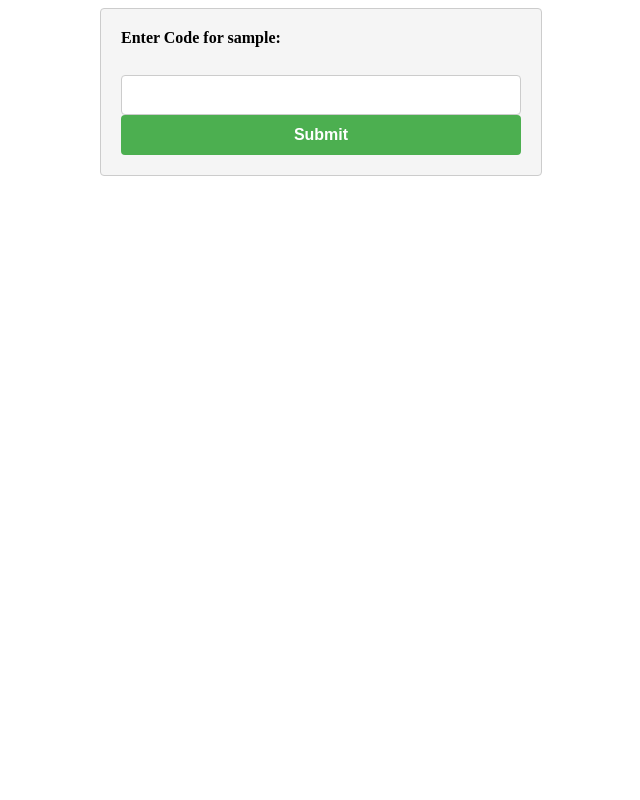
After one commit to ecpp/cs437-group-homework, a Flask app: a page that uses templates/resetcode.html in a window 1280 px wide. The commit adds this page. Shown: the whole page, without its empty margins (319-959 px from the left). Run offline with Flask 2, Linux system fonts and the light colour scheme.

Commit message:
Password recovery mechanism is added.

```diff
--- a/app.py
+++ b/app.py
@@ -4,6 +4,8 @@ from mysql.connector import connect
 import hashlib
 import jwt
 import datetime
+import random
+import string
 
 db_host = '91.191.173.36'
 db_user = 'erencopcu'
@@ -143,11 +145,92 @@ def protected():
         return 'Error: Invalid JWT', 401
     return 'Success', 200
 
+usernameWhoForgotPassword=""
 
 @app.route('/register-user')
 def show_registration_page():
     return flask.render_template('register.html')
 
+@app.route('/forget-password-user')
+def show_general_forget_page():
+    return flask.render_template('generalforget.html')
+
+@app.route('/forget-password-user-not-found')
+def show_username_not_found_forget_password():
+    return flask.render_template('usernamenotfound.html')
+
+@app.route('/created_new_password', methods=['POST'])
+def change_password():
+    password = flask.request.form['password']
+    password = hashlib.sha256(password.encode()).hexdigest()
+
+    connection = connect(host=db_host, user=db_user, password=db_password, database=db_name)
+    cursor = connection.cursor()
+    global usernameWhoForgotPassword
+    if(usernameWhoForgotPassword!=""):
+        cursor.execute(f"UPDATE `users` SET `password` = '{password}' WHERE `users`.`username` = '{usernameWhoForgotPassword}'")
+        connection.commit()
+
+    cursor.close()
+    connection.close()
+
+    return flask.redirect('/login-user')
+
+@app.route('/reset_password')
+def reset_password():
+    global usernameWhoForgotPassword
+    if(usernameWhoForgotPassword==""):
+        return flask.redirect('/login-user')
+    return flask.render_template('passwordreset.html', username=usernameWhoForgotPassword)
+
+@app.route('/forget_password_enter_reset_code/<usernameArgument>')
+def enter_reset_code(usernameArgument):
+    return flask.render_template('resetcode.html', username=usernameArgument)
+
+@app.route('/reset_code_check/<username>', methods=['POST'])
+def reset_code_check(username):
+    code = flask.request.form['code']
+
+    connection = connect(host=db_host, user=db_user, password=db_password, database=db_name)
+    cursor = connection.cursor()
+
+    cursor.execute(f"SELECT * FROM users WHERE username = '{username}' and resetcode = {int(code)}")
+    correct = cursor.fetchone()
+
+    cursor.close()
+    connection.close()
+
+    if correct:
+        #print("Correct code!")
+        global usernameWhoForgotPassword
+        usernameWhoForgotPassword=str(username)
+        return flask.redirect('/reset_password')
+    else:
+        return flask.redirect(flask.url_for('enter_reset_code', usernameArgument = username))
+
+@app.route('/general_forget_username', methods=['POST'])
+def check_username_in_forget_password():
+    username = flask.request.form['username']
+    userExists=False
+    connection = connect(host=db_host, user=db_user, password=db_password, database=db_name)
+    cursor = connection.cursor()
+
+    cursor.execute("SELECT * FROM users WHERE username = %s", (username,))
+    user = cursor.fetchone()
+    if user:
+        userExists=True
+    if(userExists):
+        #UPDATE `users` SET `resetcode` = '1907' WHERE `users`.`id` = 4;
+        number = random.randint(1000,9999)
+        print(f'Random number: {number}')
+        cursor.execute(f"UPDATE `users` SET `resetcode` = '{number}' WHERE `users`.`username` = '{str(username)}'")
+        connection.commit()
+        cursor.close()
+        connection.close()
+        return flask.redirect(flask.url_for('enter_reset_code', usernameArgument = username))
+        #return flask.redirect('/forget-password-enter-reset-code', usernameArgument=str(username))
+    else:
+        return flask.redirect('/forget-password-user-not-found')
 
 @app.route('/login-user')
 def show_login_page():
--- a/templates/login.html
+++ b/templates/login.html
@@ -56,6 +56,8 @@
       <input type="submit" value="Submit">
         <div>Don't have an account? <a href="/register-user">Register</a>
     </div>
+    <div>Forget password? <a href="/forget-password-user">Recover password</a>
+    </div>
       <div id="error" class="error"></div>
     </form>
     <script>
--- /dev/null
+++ b/templates/resetcode.html
@@ -0,0 +1,50 @@
+<html>
+    <head>
+      <title>Enter Code</title>
+
+<style>
+    /* Style the form elements */
+    form {
+      width: 400px;
+      margin: 0 auto;
+      background-color: #f5f5f5;
+      padding: 20px;
+      border: 1px solid #ccc;
+      border-radius: 4px;
+    }
+    label {
+      display: block;
+      font-size: 16px;
+      font-weight: bold;
+      margin-bottom: 10px;
+    }
+    input[type="text"] {
+      width: 100%;
+      height: 40px;
+      padding: 10px;
+      border: 1px solid #ccc;
+      border-radius: 4px;
+    }
+    button[type="submit"] {
+      width: 100%;
+      height: 40px;
+      background-color: #4caf50;
+      color: white;
+      font-size: 16px;
+      font-weight: bold;
+      border: none;
+      border-radius: 4px;
+      cursor: pointer;
+    }
+  </style>
+</head>
+<body>
+
+    <form id="reset-code" method="post" action="/reset_code_check/{{username}}">
+        <label for="code">Enter Code for {{ username }}:</label><br>
+        <input type="text" id="code" name="code" pattern="[0-9]{4}" title="Please enter a 4-digit code"><br>
+        <button type="submit">Submit</button>
+      </form>
+
+</body>
+</html>
```
Also changed, not shown: templates/generalforget.html (added, +47 -0 lines), templates/passwordreset.html (added, +50 -0 lines), templates/usernamenotfound.html (added, +7 -0 lines).
